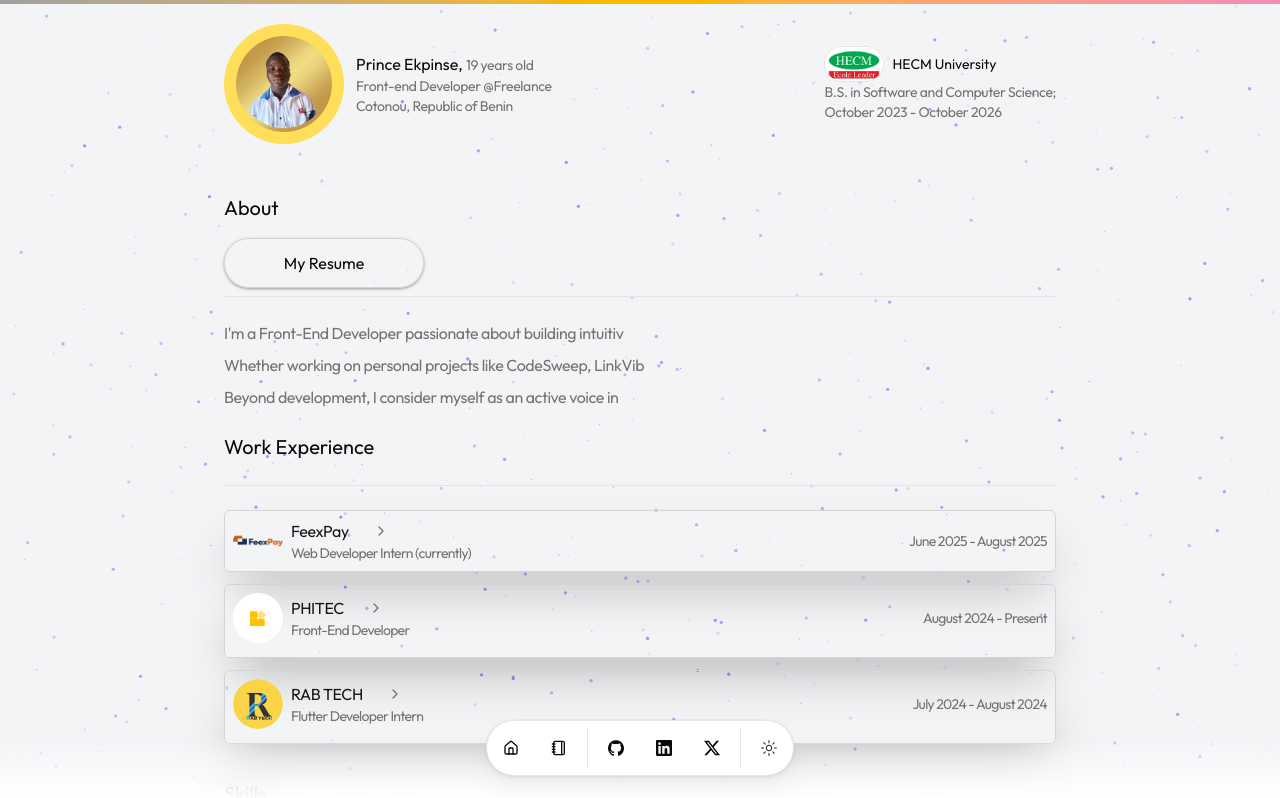
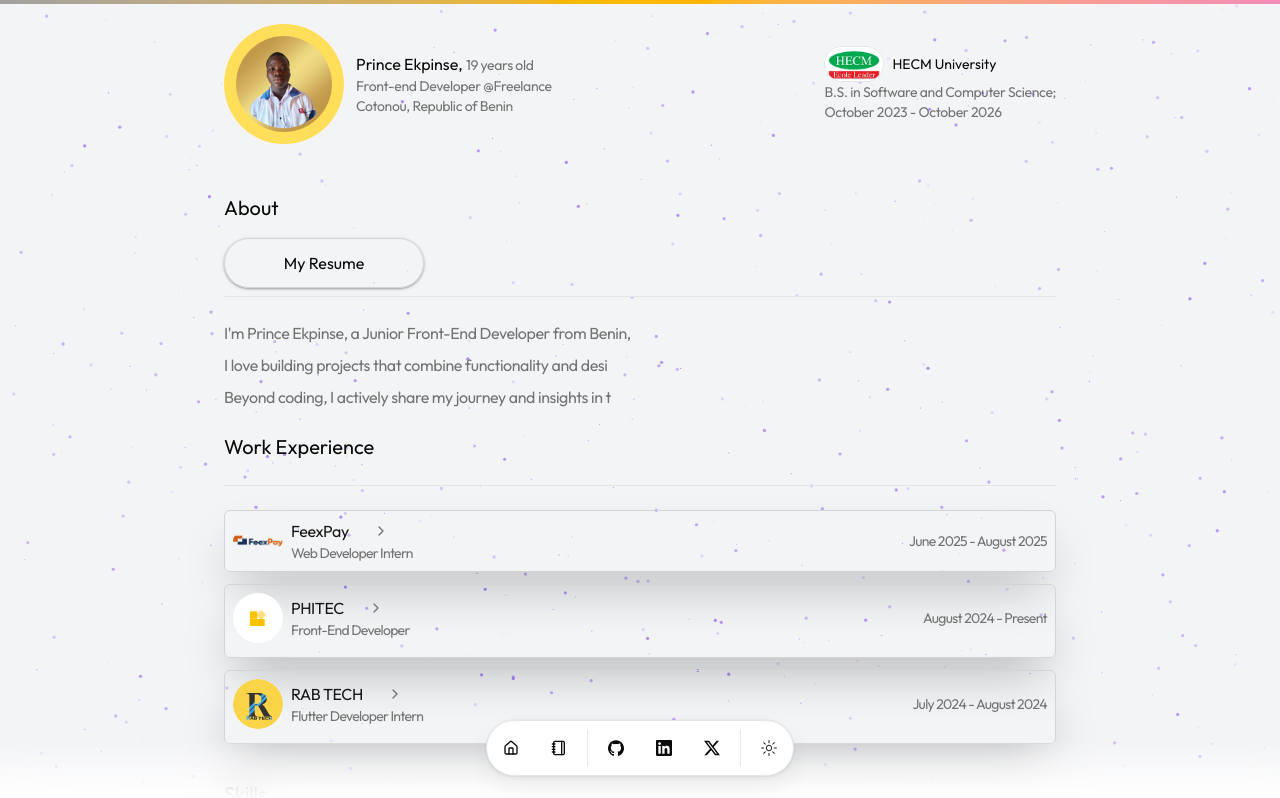
Before and after one commit to prince0xdev/portfolio, a Next.js app: page / in a window 1280 px wide. Shown: the top 798 px of the page. Built offline with nearby package versions, Linux system fonts and the light colour scheme.

Commit message:
feat: update resume.tsx info (swip)

```diff
--- a/data/resume.tsx
+++ b/data/resume.tsx
@@ -10,12 +10,13 @@ export const DATA = {
   location: "Cotonou, Republic of Benin",
   title: "Front-end Developer @Freelance",
   about: [
-    "I'm a Front-End Developer passionate about building intuitive, responsive, and creative web experiences. With a strong foundation in React, Next.js, and Tailwind CSS, I specialize in translating ideas into clean, functional interfaces that elevate user engagement and bring digital products to life.",
+    "I'm Prince Ekpinse, a Junior Front-End Developer from Benin, passionate about crafting intuitive, responsive, and creative web experiences. With solid expertise in React.js, Next.js, and Tailwind CSS, I transform ideas into clean, interactive interfaces that engage users and bring digital products to life.",
 
-    "Whether working on personal projects like CodeSweep, LinkVibe, H-Calendar or contributing to tech-for-good initiatives, I thrive at the intersection of design and code. I also explore API integrations, real-time analytics, and user-first experiences to push the limits of what front-end can do.",
+    "I love building projects that combine functionality and design — from personal ventures like LinkVibe, H-Calendar, and my YouTube Thumbnail Generator, to exploring APIs, real-time analytics, and innovative front-end solutions. I thrive at the intersection of code, UX, and performance, always pushing the limits of what web interfaces can achieve.",
 
-    "Beyond development, I consider myself as an active voice in the African tech community on LinkedIn, sharing my journey, building in public, and inspiring others to create with purpose. I'm always open to exciting freelance opportunities and innovative collaborations.",
+    "Beyond coding, I actively share my journey and insights in the African tech community on LinkedIn, building in public, inspiring young developers, and contributing to collaborative, tech-for-good initiatives. I'm open to freelance projects, partnerships, and opportunities where creativity meets code.",
   ],
+
   locationLink: "https://www.google.com/maps/place/boulder",
   description:
     "Security Engineer | Cloud Infrastructure Security | Secure Software Development",
@@ -54,56 +55,59 @@ export const DATA = {
     {
       company: "FeexPay",
       href: "https://feexpay.me/",
-      badges: ["Web", "Mobile", "Frontedn"],
-      location: "Cotonou, Atlantique, Bénin",
-      title: "Web Developer Intern (currently)",
+      badges: ["Web", "Mobile", "Frontend"],
+      location: "Cotonou, Atlantique, Benin",
+      title: "Web Developer Intern",
       logoUrl: "/logo-feexpay.png",
       start: "June 2025",
       end: "August 2025",
       description:
-        "FeexPay is a Fintech company based in Benin and delivers electronics payments solutions accross  5 countries of  West Africa",
+        "FeexPay is a leading Fintech company in West Africa, providing seamless electronic payment solutions across 5 countries.",
       highlights: [
-        "Updated the FeexLink checkout page, improving user experience and reducing checkout drop-off.",
-        "Updated and maintained FeexPay Flutter SDK from versions 1.0.10 → 1.0.12, ensuring compatibility and improving stability for 200+ developers using the SDK.",
-        "Participated in code reviews and contributed to reducing bugs in production from customers.",
+        "Redesigned and optimized the FeexLink checkout page, significantly improving user experience and reducing checkout drop-offs.",
+        "Maintained and upgraded FeexPay Flutter SDK (v1.0.10 → v1.0.12), enhancing stability and compatibility for 200+ developers.",
+        "Actively participated in code reviews, identifying bugs early and improving production reliability.",
+        "Collaborated with cross-functional teams to deliver robust, production-ready features under tight deadlines.",
       ],
     },
     {
       company: "PHITEC",
       href: "http://xedo.app/",
       badges: ["Front-End"],
-      location: "Remote / Cotonou, Bénin",
+      location: "Remote / Cotonou, Benin",
       title: "Front-End Developer",
       logoUrl: "/logo.jpg",
       start: "August 2024",
       end: "Present",
       description:
-        "Worked on 'Parcours' applications building landing page and admin dashboard with React and Build the catalog app for Xedo using Nextjs 15, HeroUI & TailwindCSS and consume api build with nestjs",
+        "Contributing to the development of SaaS and mobile web applications, including landing pages, dashboards, and catalog apps using modern React and Next.js stack.",
       highlights: [
-        "Developed responsive React components with TailwindCSS and Shadcn/UI for dynamic dashboards and SaaS interfaces",
-        "Deploy project with Docker on VPS using Github Actions",
-        "Fix production bugs"
+        "Built responsive, modular React components with TailwindCSS and Shadcn/UI for dynamic dashboards and SaaS interfaces.",
+        "Implemented seamless API consumption from NestJS backends, ensuring real-time data flow and smooth UX.",
+        "Managed deployment pipelines using Docker and GitHub Actions on VPS environments.",
+        "Diagnosed and resolved production bugs, improving app stability and user satisfaction.",
       ],
     },
     {
       company: "RAB TECH",
       href: "https://rab-tech.com/",
       badges: ["Flutter", "Mobile"],
-      location: "Cotonou, Atlantique, Bénin",
+      location: "Cotonou, Atlantique, Benin",
       title: "Flutter Developer Intern",
       logoUrl: "/rab-tech.jpeg",
       start: "July 2024",
       end: "August 2024",
       description:
-        "As part of a 2-month academic internship, I contributed to the development of a Flutter-based mobile app while strengthening my skills in mobile architecture and state management.",
+        "Completed a 1-month academic internship contributing to cross-platform mobile apps with Flutter, while learning professional development workflows.",
       highlights: [
-        "Discovered and contributed to mobile development projects using Flutter.",
-        "Discovered the workflow of development teams in a professional setting.",
-        "Strengthened understanding of cross-platform development.",
-        "Collaborated with cross-functional teams, enhancing communication and collaboration.",
+        "Developed Flutter-based mobile app features, improving functionality and performance.",
+        "Learned professional development workflows, version control, and team collaboration practices.",
+        "Strengthened understanding of cross-platform architecture and state management.",
+        "Collaborated with cross-functional teams to deliver features efficiently and maintain code quality.",
       ],
     },
   ],
+
   education: [
     {
       school: "HECM University",
```
